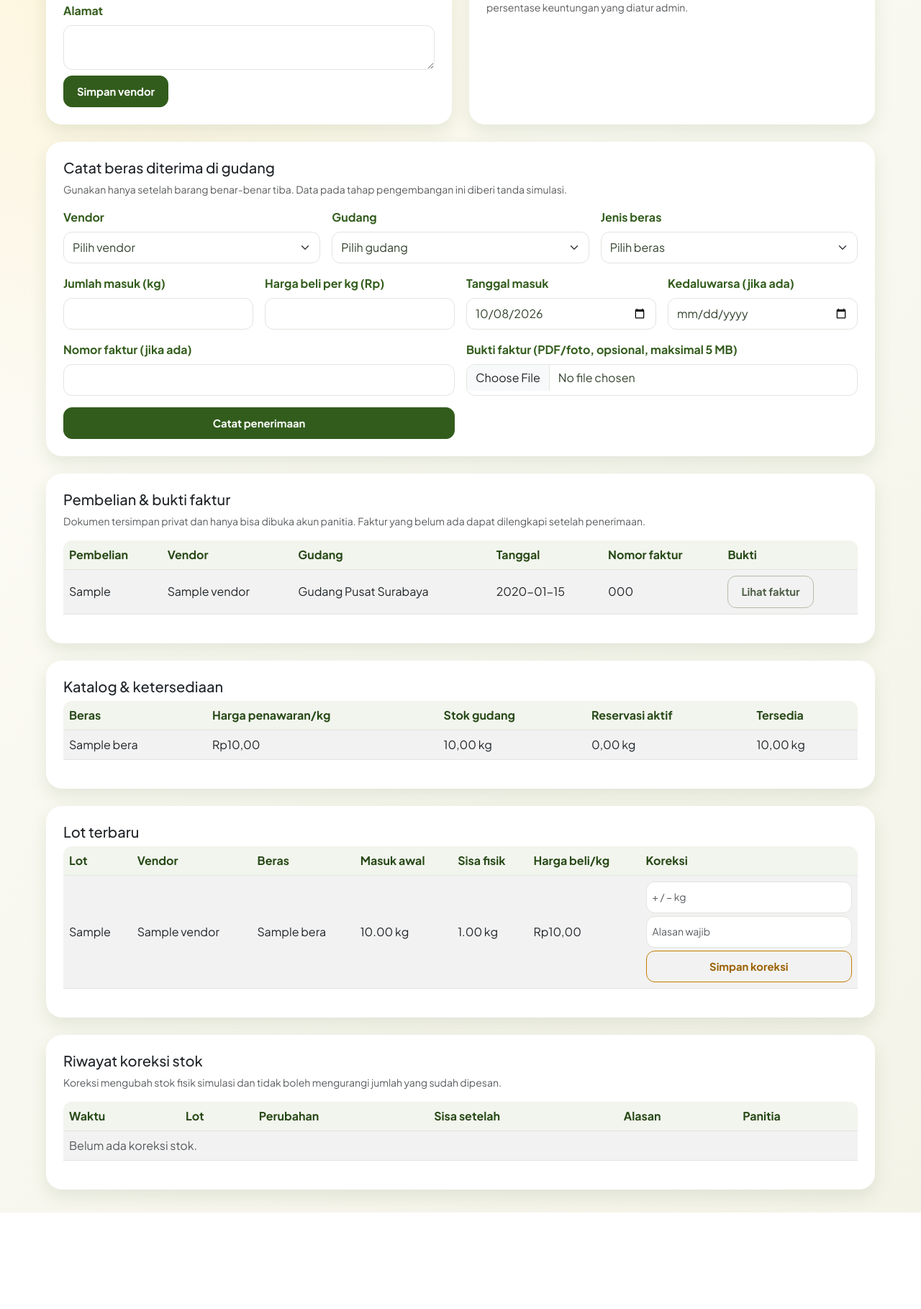
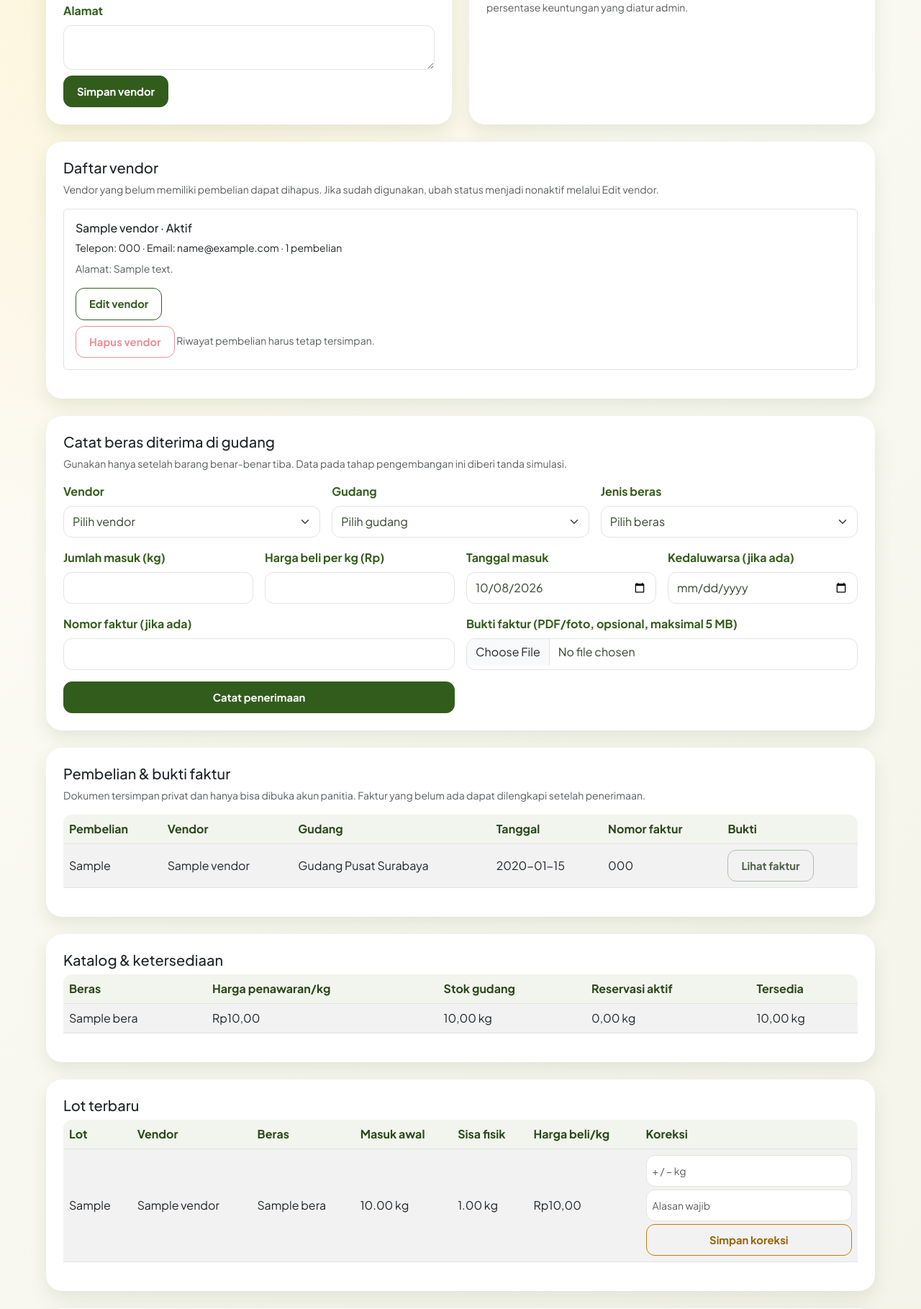
Before and after one commit to Noyelz/basdat_kelompok_i_2026, a Laravel app: page /panitia/gudang in a window 1280 px wide. Shown: the part 527-2346 px from the top of the page at 72% size. Before the commit the page ends 2212 px from the top, so only its background shows below. Run offline with Laravel 12, Linux system fonts and the light colour scheme; a user stored in the database is signed in; data comes from the database, SQL or seed files in the repository; tables that the repository leaves empty hold one stand-in row (values such as "Sample post").

Commit message:
feat: complete vendor CRUD with guarded deletion

```diff
--- a/app/Http/Controllers/InventoryController.php
+++ b/app/Http/Controllers/InventoryController.php
@@ -8,6 +8,7 @@ use Illuminate\Support\Facades\DB;
 use Illuminate\Support\Facades\Storage;
 use Illuminate\Support\Str;
 use Illuminate\Validation\Rule;
+use Illuminate\Validation\ValidationException;
 use Illuminate\View\View;
 use RuntimeException;
 use Symfony\Component\HttpFoundation\StreamedResponse;
@@ -17,7 +18,15 @@ class InventoryController extends Controller
 {
     public function index(): View
     {
-        $vendor = DB::table('vendor')->orderBy('nama')->get(['id', 'nama', 'is_active']);
+        $vendor = DB::table('vendor')
+            ->select('id', 'nama', 'telp', 'email', 'alamat', 'is_active')
+            ->selectSub(function ($query): void {
+                $query->from('pembelian_beras')
+                    ->whereColumn('pembelian_beras.vendor_id', 'vendor.id')
+                    ->selectRaw('COUNT(*)');
+            }, 'pembelian_count')
+            ->orderBy('nama')
+            ->get();
         $gudang = DB::table('gudang')->where('is_active', true)->orderBy('nama')->get(['id', 'nama']);
         $katalog = DB::table('katalog_beras')
             ->select('katalog_beras.*')
@@ -76,6 +85,72 @@ class InventoryController extends Controller
         return back()->with('success', 'Vendor ditambahkan.');
     }
 
+    public function updateVendor(Request $request, int $id): RedirectResponse
+    {
+        $request->merge(['vendor_edit_id' => $id]);
+        $data = $request->validate([
+            'nama' => ['required', 'string', 'max:255'],
+            'telp' => ['nullable', 'string', 'max:20'],
+            'email' => ['nullable', 'email', 'max:191'],
+            'alamat' => ['nullable', 'string', 'max:2000'],
+            'is_active' => ['required', 'boolean'],
+        ]);
+
+        DB::transaction(function () use ($request, $id, $data): void {
+            $vendor = DB::table('vendor')->where('id', $id)->lockForUpdate()->first();
+            abort_unless($vendor, 404);
+
+            DB::table('vendor')->where('id', $id)->update([
+                ...$data,
+                'is_active' => (bool) $data['is_active'],
+                'updated_at' => now(),
+            ]);
+            DB::table('audit_log')->insert([
+                'actor_user_id' => $request->user()->id,
+                'aksi' => 'vendor.diperbarui',
+                'jenis_objek' => 'vendor',
+                'objek_id' => $id,
+                'detail' => json_encode([
+                    'nama_sebelum' => $vendor->nama,
+                    'nama_sesudah' => $data['nama'],
+                    'aktif_sebelum' => (bool) $vendor->is_active,
+                    'aktif_sesudah' => (bool) $data['is_active'],
+                ], JSON_THROW_ON_ERROR),
+                'ip_address' => $request->ip(),
+                'created_at' => now(),
+            ]);
+        }, attempts: 3);
+
+        return redirect()->route('panitia.gudang.index')->with('success', 'Vendor diperbarui. Vendor nonaktif tidak dapat dipilih untuk penerimaan baru; riwayat pembelian tetap tersimpan.');
+    }
+
+    public function destroyVendor(Request $request, int $id): RedirectResponse
+    {
+        DB::transaction(function () use ($request, $id): void {
+            $vendor = DB::table('vendor')->where('id', $id)->lockForUpdate()->first();
+            abort_unless($vendor, 404);
+
+            if (DB::table('pembelian_beras')->where('vendor_id', $id)->exists()) {
+                throw ValidationException::withMessages([
+                    'vendor' => 'Vendor sudah memiliki riwayat pembelian dan tidak boleh dihapus. Gunakan Edit vendor untuk menonaktifkannya.',
+                ]);
+            }
+
+            DB::table('vendor')->where('id', $id)->delete();
+            DB::table('audit_log')->insert([
+                'actor_user_id' => $request->user()->id,
+                'aksi' => 'vendor.dihapus',
+                'jenis_objek' => 'vendor',
+                'objek_id' => $id,
+                'detail' => json_encode(['nama' => $vendor->nama], JSON_THROW_ON_ERROR),
+                'ip_address' => $request->ip(),
+                'created_at' => now(),
+            ]);
+        }, attempts: 3);
+
+        return redirect()->route('panitia.gudang.index')->with('success', 'Vendor yang belum digunakan berhasil dihapus.');
+    }
+
     public function storeKatalog(Request $request): RedirectResponse
     {
         $data = $request->validate([
@@ -119,7 +194,10 @@ class InventoryController extends Controller
             DB::transaction(function () use ($request, $data, $buktiPath): void {
                 $produk = DB::table('katalog_beras')->where('id', $data['katalog_beras_id'])->lockForUpdate()->first();
                 abort_unless($produk && $produk->is_active, 422);
-                abort_unless(DB::table('vendor')->where('id', $data['vendor_id'])->where('is_active', true)->exists(), 422);
+                $vendor = DB::table('vendor')->where('id', $data['vendor_id'])->lockForUpdate()->first(['id', 'is_active']);
+                if (! $vendor || ! $vendor->is_active) {
+                    throw ValidationException::withMessages(['vendor_id' => 'Vendor sudah dihapus atau dinonaktifkan. Pilih vendor aktif lain.']);
+                }
                 abort_unless(DB::table('gudang')->where('id', $data['gudang_id'])->where('is_active', true)->exists(), 422);
 
                 $pembelianId = DB::table('pembelian_beras')->insertGetId([
--- a/resources/views/panitia/gudang.blade.php
+++ b/resources/views/panitia/gudang.blade.php
@@ -10,10 +10,10 @@
             <h2 class="h5">Tambah vendor</h2>
             <form method="POST" action="{{ route('panitia.vendor.store') }}" class="row g-2">
                 @csrf
-                <div class="col-12"><label class="form-label">Nama vendor</label><input name="nama" class="form-control" value="{{ old('nama') }}" required></div>
-                <div class="col-md-6"><label class="form-label">Telepon</label><input name="telp" class="form-control" value="{{ old('telp') }}"></div>
-                <div class="col-md-6"><label class="form-label">Email</label><input name="email" type="email" class="form-control" value="{{ old('email') }}"></div>
-                <div class="col-12"><label class="form-label">Alamat</label><textarea name="alamat" class="form-control" rows="2">{{ old('alamat') }}</textarea></div>
+                <div class="col-12"><label class="form-label">Nama vendor</label><input name="nama" class="form-control" value="{{ old('vendor_edit_id') ? '' : old('nama') }}" required></div>
+                <div class="col-md-6"><label class="form-label">Telepon</label><input name="telp" class="form-control" value="{{ old('vendor_edit_id') ? '' : old('telp') }}"></div>
+                <div class="col-md-6"><label class="form-label">Email</label><input name="email" type="email" class="form-control" value="{{ old('vendor_edit_id') ? '' : old('email') }}"></div>
+                <div class="col-12"><label class="form-label">Alamat</label><textarea name="alamat" class="form-control" rows="2">{{ old('vendor_edit_id') ? '' : old('alamat') }}</textarea></div>
                 <div class="col-12"><button class="btn btn-primary" type="submit">Simpan vendor</button></div>
             </form>
         </div></section>
@@ -30,6 +30,40 @@
         </div></section>
     </div>
 </div>
+
+<section class="card border-0 shadow-sm mb-4"><div class="card-body">
+    <h2 class="h5">Daftar vendor</h2>
+    <p class="small text-muted">Vendor yang belum memiliki pembelian dapat dihapus. Jika sudah digunakan, ubah status menjadi nonaktif melalui Edit vendor.</p>
+    @forelse ($vendor as $item)
+        @php($editVendorIni = (int) old('vendor_edit_id', 0) === (int) $item->id)
+        <div class="border rounded p-3 mb-3">
+            <h3 class="h6">{{ $item->nama }} · {{ $item->is_active ? 'Aktif' : 'Nonaktif' }}</h3>
+            <p class="small mb-2">Telepon: {{ $item->telp ?? '—' }} · Email: {{ $item->email ?? '—' }} · {{ $item->pembelian_count }} pembelian</p>
+            <p class="small text-muted">Alamat: {{ $item->alamat ?? '—' }}</p>
+            <details @if ($editVendorIni) open @endif>
+                <summary class="btn btn-sm btn-outline-primary mb-2">Edit vendor</summary>
+                <form method="POST" action="{{ route('panitia.vendor.update', $item->id) }}" class="row g-2 mb-3">
+                    @csrf
+                    @method('PATCH')
+                    <div class="col-md-6"><label class="form-label" for="vendor-nama-{{ $item->id }}">Nama vendor</label><input id="vendor-nama-{{ $item->id }}" name="nama" class="form-control" maxlength="255" value="{{ $editVendorIni ? old('nama') : $item->nama }}" required></div>
+                    <div class="col-md-6"><label class="form-label" for="vendor-telp-{{ $item->id }}">Telepon</label><input id="vendor-telp-{{ $item->id }}" name="telp" class="form-control" maxlength="20" value="{{ $editVendorIni ? old('telp') : $item->telp }}"></div>
+                    <div class="col-md-6"><label class="form-label" for="vendor-email-{{ $item->id }}">Email</label><input id="vendor-email-{{ $item->id }}" name="email" type="email" class="form-control" maxlength="191" value="{{ $editVendorIni ? old('email') : $item->email }}"></div>
+                    <div class="col-md-6"><label class="form-label" for="vendor-aktif-{{ $item->id }}">Status vendor</label><select id="vendor-aktif-{{ $item->id }}" name="is_active" class="form-select" required><option value="1" @selected($editVendorIni ? old('is_active') == 1 : $item->is_active)>Aktif</option><option value="0" @selected($editVendorIni ? old('is_active') == 0 : ! $item->is_active)>Nonaktif</option></select></div>
+                    <div class="col-12"><label class="form-label" for="vendor-alamat-{{ $item->id }}">Alamat</label><textarea id="vendor-alamat-{{ $item->id }}" name="alamat" class="form-control" maxlength="2000" rows="2">{{ $editVendorIni ? old('alamat') : $item->alamat }}</textarea></div>
+                    <div class="col-12"><button class="btn btn-primary" type="submit">Simpan perubahan vendor</button></div>
+                </form>
+            </details>
+            <form method="POST" action="{{ route('panitia.vendor.destroy', $item->id) }}" onsubmit="return confirm('Hapus vendor ini secara permanen? Vendor hanya dapat dihapus jika belum memiliki pembelian.');">
+                @csrf
+                @method('DELETE')
+                <button class="btn btn-sm btn-outline-danger" type="submit" @disabled($item->pembelian_count > 0)>Hapus vendor</button>
+                @if ($item->pembelian_count > 0)<span class="small text-muted">Riwayat pembelian harus tetap tersimpan.</span>@endif
+            </form>
+        </div>
+    @empty
+        <p class="text-muted">Belum ada vendor. Tambahkan melalui formulir di atas.</p>
+    @endforelse
+</div></section>
 
 <section class="card border-0 shadow-sm mb-4"><div class="card-body">
     <h2 class="h5">Catat beras diterima di gudang</h2>
--- a/routes/web.php
+++ b/routes/web.php
@@ -87,6 +87,8 @@ Route::middleware('auth')->group(function () {
         Route::patch('/rekening/{id}', [BankChangeRequestController::class, 'review'])->whereNumber('id')->name('rekening.review');
         Route::get('/gudang', [InventoryController::class, 'index'])->name('gudang.index');
         Route::post('/vendor', [InventoryController::class, 'storeVendor'])->name('vendor.store');
+        Route::patch('/vendor/{id}', [InventoryController::class, 'updateVendor'])->whereNumber('id')->name('vendor.update');
+        Route::delete('/vendor/{id}', [InventoryController::class, 'destroyVendor'])->whereNumber('id')->name('vendor.destroy');
         Route::post('/katalog', [InventoryController::class, 'storeKatalog'])->name('katalog.store');
         Route::post('/pembelian/terima', [InventoryController::class, 'receive'])->name('pembelian.receive');
         Route::post('/pembelian/{id}/faktur', [InventoryController::class, 'uploadInvoice'])->whereNumber('id')->name('pembelian.faktur.store');
```
Also changed, not shown: !wajib_baca.md (+16 -0 lines).
